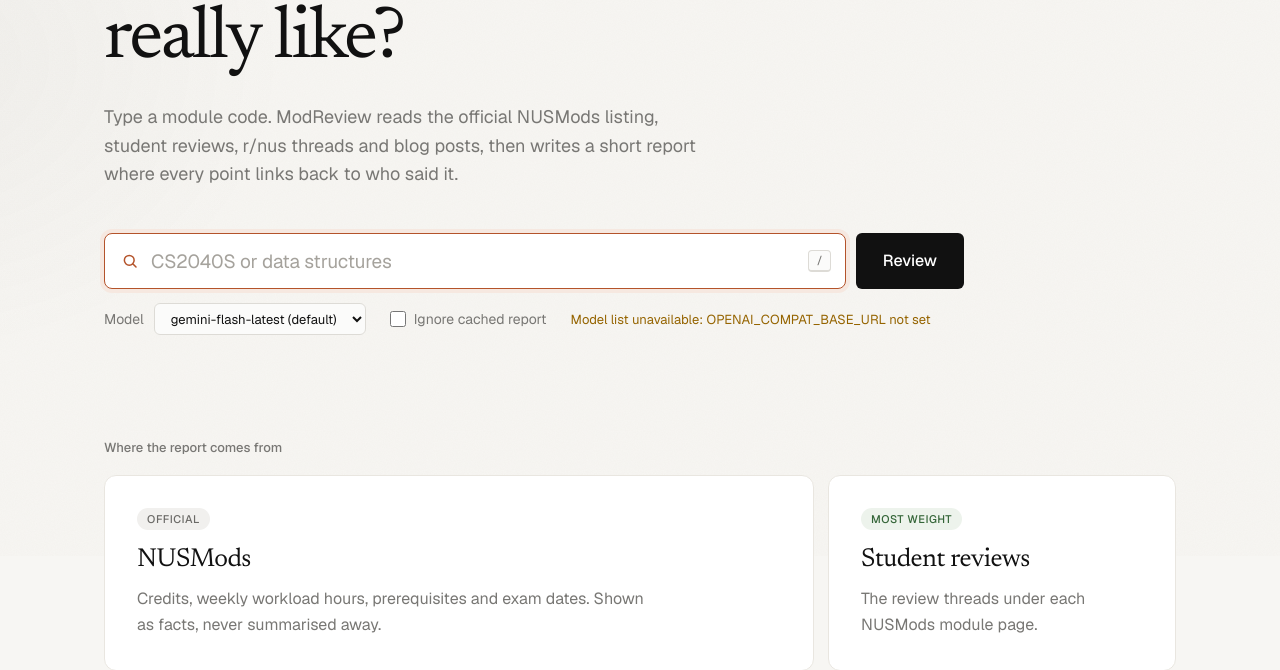
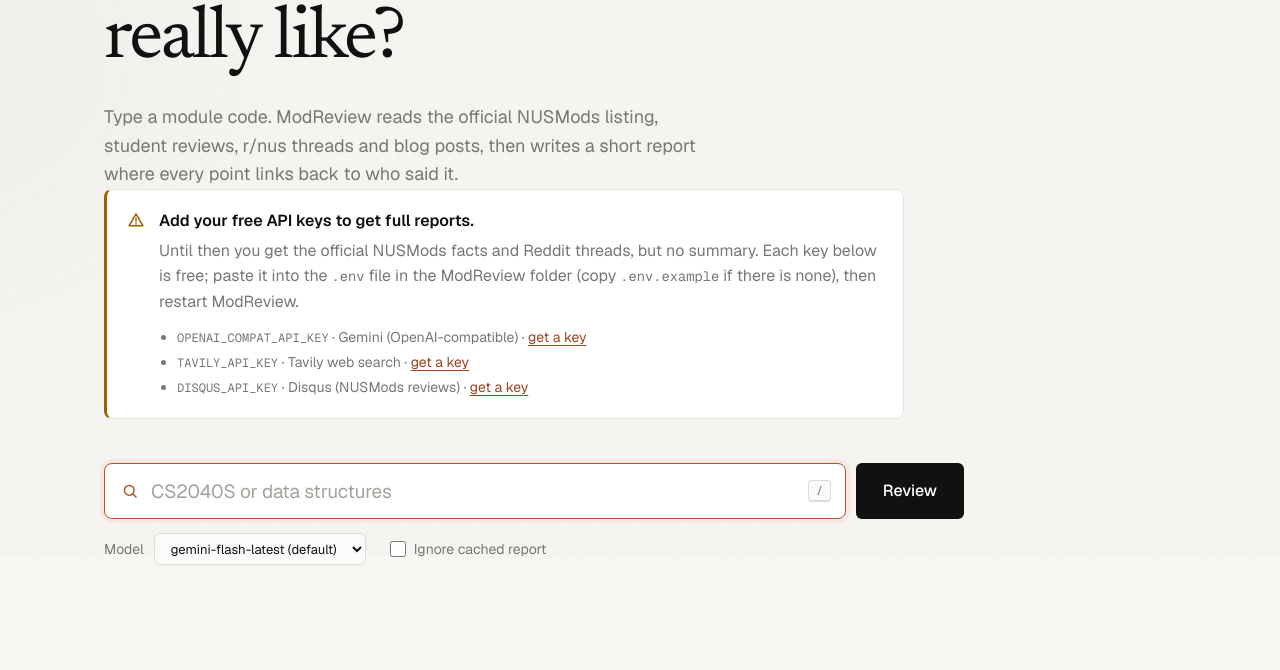
Before and after one commit to Sngqih/ModReview___ClaudeVibecodedProject___, a FastAPI app: page / in a window 1280 px wide. Shown: the part 244-914 px from the top of the page. Run offline with FastAPI, Linux system fonts and the light colour scheme; data that the repository does not hold is empty; some libraries are stand-ins or nearby versions.

Commit message:
Easier first run: built-in Gemini address, missing-keys notice, newcomer README
- OPENAI_COMPAT_BASE_URL defaults to Gemini, so only the API key is needed
- Home page lists missing required keys with sign-up links
- README setup rewritten step by step; laptop-specific notes replaced by Troubleshooting
- Test fixture date is now relative, so cache tests no longer expire

Co-Authored-By: Claude Opus 5.5 <noreply@anthropic.com>

```diff
--- a/src/modreview/llm/registry.py
+++ b/src/modreview/llm/registry.py
@@ -3,7 +3,7 @@
 from __future__ import annotations
 
 from modreview.llm.base import LLMProvider
-from modreview.settings import LLMConfig, Secrets
+from modreview.settings import GEMINI_OPENAI_BASE_URL, LLMConfig, Secrets
 
 LLM_PROVIDER_NAMES = ("anthropic", "openai_compat")
 
@@ -20,11 +20,17 @@ def make_llm_provider(
 
         return AnthropicProvider(key.get_secret_value()), None
     if name == "openai_compat":
-        if not secrets.openai_compat_base_url:
-            return None, "OPENAI_COMPAT_BASE_URL not set"
         from modreview.llm.openai_compat import OpenAICompatProvider
 
         key = secrets.openai_compat_api_key
+        if secrets.openai_compat_base_url == GEMINI_OPENAI_BASE_URL and not (
+            key and key.get_secret_value().strip()
+        ):
+            # Local servers (Ollama, LM Studio) need no key; Gemini always does.
+            return (
+                None,
+                "OPENAI_COMPAT_API_KEY not set (free Gemini key: aistudio.google.com/apikey)",
+            )
         return (
             OpenAICompatProvider(
                 secrets.openai_compat_base_url,
--- a/src/modreview/main.py
+++ b/src/modreview/main.py
@@ -63,6 +63,12 @@ KEY_LABELS = [
     ("brave_api_key", "BRAVE_API_KEY", "Brave search", False),
     ("reddit_client_id", "REDDIT_CLIENT_ID", "Reddit OAuth", False),
 ]
+# Where a newcomer gets each required key (shown on the home page while it is missing).
+KEY_SIGNUP = {
+    "openai_compat_api_key": "https://aistudio.google.com/apikey",
+    "tavily_api_key": "https://app.tavily.com",
+    "disqus_api_key": "https://disqus.com/api/applications/",
+}
 PROVIDER_LABELS = {"openai_compat": "OpenAI-compatible (Gemini)", "anthropic": "Anthropic"}
 SEARCH_LABELS = {
     "tavily": "Tavily",
@@ -148,14 +154,26 @@ def create_app(
             "export_url": f"/export?{urlencode({'key': key})}" if key else None,
         }
 
+    def missing_keys() -> list[dict[str, str]]:
+        """Required keys that are not set yet, for the home page's setup notice."""
+        present = secrets.present()
+        return [
+            {"env": env, "label": label, "url": KEY_SIGNUP[attr]}
+            for attr, env, label, req in KEY_LABELS
+            if req and attr in KEY_SIGNUP and not present.get(attr, False)
+        ]
+
     async def home_ctx(error: str | None = None, prefill: str = "") -> dict[str, Any]:
         cfg = store.config
         models, model_error = await catalog.options(cfg.llm.provider, cfg.llm.model, cfg.llm)
+        missing = missing_keys()
         return {
             "nav": "search",
             "cfg": cfg,
             "models": models,
-            "model_error": model_error,
+            # The setup notice already explains a missing key; don't repeat it under the form.
+            "model_error": None if missing else model_error,
+            "missing_keys": missing,
             "recent": cache.recent_codes(8),
             "error": error,
             "prefill": prefill,
--- a/src/modreview/settings.py
+++ b/src/modreview/settings.py
@@ -18,7 +18,7 @@ from pathlib import Path
 from typing import Literal
 
 import tomli_w
-from pydantic import BaseModel, Field, SecretStr
+from pydantic import BaseModel, Field, SecretStr, field_validator
 from pydantic_settings import BaseSettings, SettingsConfigDict
 
 log = logging.getLogger(__name__)
@@ -29,6 +29,9 @@ DEFAULT_ENV_PATH = PROJECT_ROOT / ".env"
 DEFAULT_DATA_DIR = PROJECT_ROOT / "data"
 
 SearchProviderName = Literal["tavily", "brave", "claude_websearch", "none"]
+
+# Gemini's OpenAI-compatible endpoint, so a fresh install needs only the API key.
+GEMINI_OPENAI_BASE_URL = "https://generativelanguage.googleapis.com/v1beta/openai/"
 
 
 # --------------------------------------------------------------------------- secrets
@@ -49,8 +52,14 @@ class Secrets(BaseSettings):
     brave_api_key: SecretStr | None = None
     reddit_client_id: SecretStr | None = None
     reddit_client_secret: SecretStr | None = None
-    openai_compat_base_url: str | None = None
+    openai_compat_base_url: str = GEMINI_OPENAI_BASE_URL
     openai_compat_api_key: SecretStr | None = None
+
+    @field_validator("openai_compat_base_url", mode="before")
+    @classmethod
+    def _blank_base_url_means_gemini(cls, v: object) -> object:
+        # An empty ``OPENAI_COMPAT_BASE_URL=`` line in .env falls back to Gemini.
+        return v if v and str(v).strip() else GEMINI_OPENAI_BASE_URL
 
     def present(self) -> dict[str, bool]:
         """Which keys are set. Only booleans ever leave this object for the UI."""
--- a/src/modreview/static/style.css
+++ b/src/modreview/static/style.css
@@ -330,6 +330,7 @@ kbd {
 .notice--bad .icon { color: var(--bad); }
 .notice strong { color: var(--ink); font-weight: 600; }
 .notice p { margin-top: 4px; color: var(--muted); }
+.notice .key-list { margin: 10px 0 0; padding-left: 18px; color: var(--muted); font-size: 14px; line-height: 1.8; }
 
 .report-grid { display: grid; grid-template-columns: minmax(0, 1fr) 320px; gap: 64px; align-items: start; }
 .report-main { min-width: 0; }
--- a/src/modreview/templates/index.html
+++ b/src/modreview/templates/index.html
@@ -6,6 +6,18 @@
   <p class="eyebrow">NUS module reviews, with sources</p>
   <h1 class="display">What is a module<br>really like?</h1>
   <p class="lede">Type a module code. ModReview reads the official NUSMods listing, student reviews, r/nus threads and blog posts, then writes a short report where every point links back to who said it.</p>
+
+  {% if missing_keys %}
+  <div class="notice" role="status">
+    {{ icon('warn') }}
+    <div><strong>Add your free API keys to get full reports.</strong>
+      <p>Until then you get the official NUSMods facts and Reddit threads, but no summary. Each key below is free; paste it into the <code>.env</code> file in the ModReview folder (copy <code>.env.example</code> if there is none), then restart ModReview.</p>
+      <ul class="key-list">
+        {% for k in missing_keys %}<li><code>{{ k.env }}</code> · {{ k.label }} · <a href="{{ k.url }}" target="_blank" rel="noopener">get a key</a></li>{% endfor %}
+      </ul>
+    </div>
+  </div>
+  {% endif %}
 
   <form class="search" action="/review" method="get" role="search">
     <div class="search__row">
```
Also changed, not shown: tests/helpers.py (+3 -2 lines), tests/test_llm.py (+19 -2 lines), tests/test_web.py (+24 -1 lines), README.md, 1 other file.
